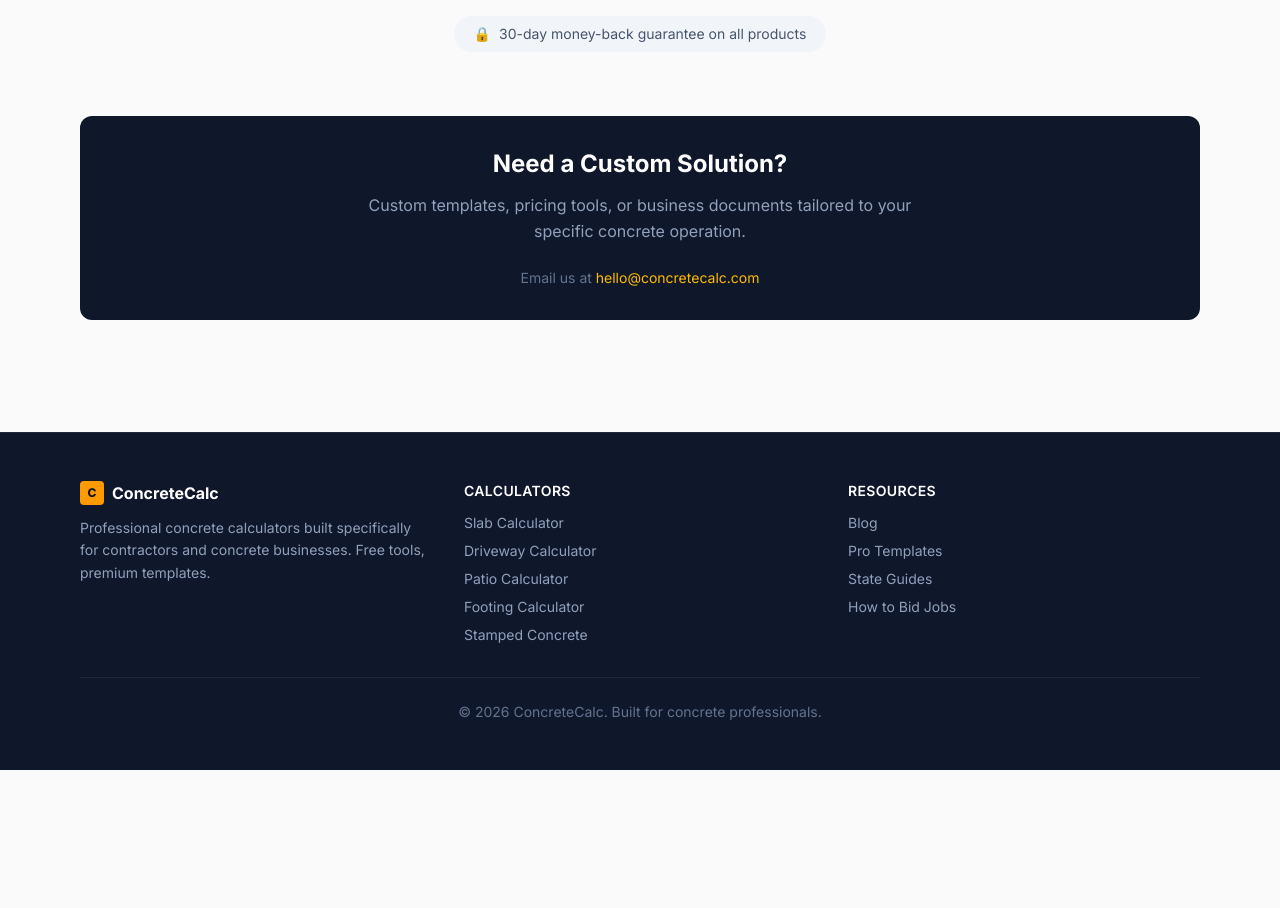
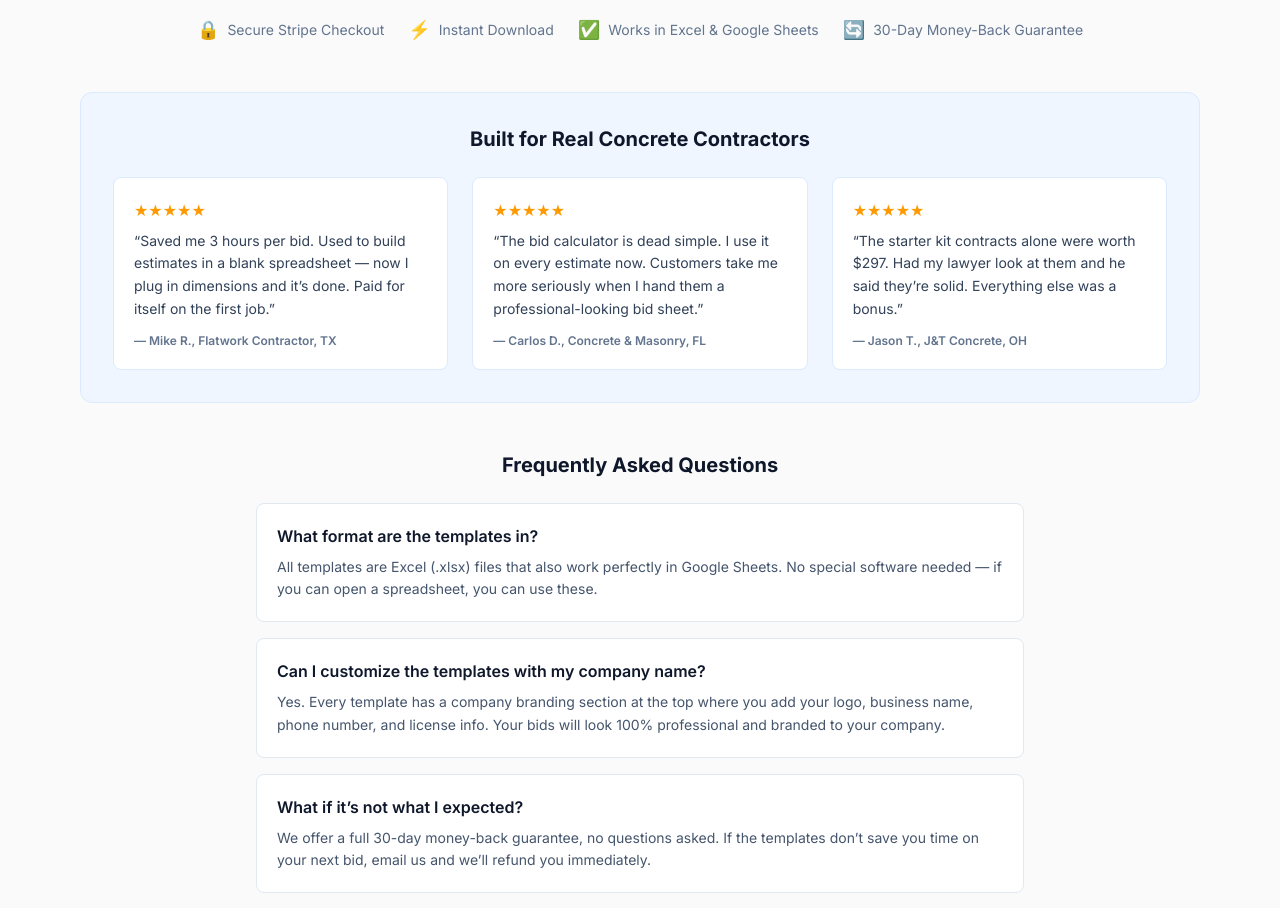
Before and after one commit to thecompanyco01/concretecalc, a Next.js app: page /templates in a window 1280 px wide. Shown: the part 1320-2228 px from the top of the page. Before the commit the page ends 2090 px from the top, so only its background shows below. Built offline with nearby package versions, Linux system fonts and the light colour scheme.

Commit message:
Add trust signals, testimonials, FAQ to templates page - conversion optimization

```diff
--- a/src/app/templates/page.tsx
+++ b/src/app/templates/page.tsx
@@ -165,12 +165,88 @@ export default function Templates() {
         </div>
       </div>
 
+      {/* Trust Badges */}
+      <div className="mt-12 flex flex-wrap justify-center gap-6 text-sm text-slate-500">
+        <div className="flex items-center gap-2">
+          <span className="text-green-600 text-lg">🔒</span>
+          <span>Secure Stripe Checkout</span>
+        </div>
+        <div className="flex items-center gap-2">
+          <span className="text-blue-600 text-lg">⚡</span>
+          <span>Instant Download</span>
+        </div>
+        <div className="flex items-center gap-2">
+          <span className="text-amber-600 text-lg">✅</span>
+          <span>Works in Excel &amp; Google Sheets</span>
+        </div>
+        <div className="flex items-center gap-2">
+          <span className="text-purple-600 text-lg">🔄</span>
+          <span>30-Day Money-Back Guarantee</span>
+        </div>
+      </div>
+
+      {/* Social Proof */}
+      <div className="mt-12 bg-blue-50 border border-blue-100 rounded-xl p-8">
+        <h2 className="text-xl font-bold text-slate-900 text-center mb-6">Built for Real Concrete Contractors</h2>
+        <div className="grid md:grid-cols-3 gap-6">
+          <div className="bg-white rounded-lg p-5 border border-blue-100">
+            <div className="text-amber-500 mb-2">★★★★★</div>
+            <p className="text-slate-700 text-sm leading-relaxed mb-3">
+              &ldquo;Saved me 3 hours per bid. Used to build estimates in a blank spreadsheet — now I plug in dimensions and it&rsquo;s done. Paid for itself on the first job.&rdquo;
+            </p>
+            <p className="text-slate-500 text-xs font-semibold">— Mike R., Flatwork Contractor, TX</p>
+          </div>
+          <div className="bg-white rounded-lg p-5 border border-blue-100">
+            <div className="text-amber-500 mb-2">★★★★★</div>
+            <p className="text-slate-700 text-sm leading-relaxed mb-3">
+              &ldquo;The bid calculator is dead simple. I use it on every estimate now. Customers take me more seriously when I hand them a professional-looking bid sheet.&rdquo;
+            </p>
+            <p className="text-slate-500 text-xs font-semibold">— Carlos D., Concrete &amp; Masonry, FL</p>
+          </div>
+          <div className="bg-white rounded-lg p-5 border border-blue-100">
+            <div className="text-amber-500 mb-2">★★★★★</div>
+            <p className="text-slate-700 text-sm leading-relaxed mb-3">
+              &ldquo;The starter kit contracts alone were worth $297. Had my lawyer look at them and he said they&rsquo;re solid. Everything else was a bonus.&rdquo;
+            </p>
+            <p className="text-slate-500 text-xs font-semibold">— Jason T., J&amp;T Concrete, OH</p>
+          </div>
+        </div>
+      </div>
+
+      {/* FAQ Section */}
+      <div className="mt-12">
+        <h2 className="text-xl font-bold text-slate-900 text-center mb-6">Frequently Asked Questions</h2>
+        <div className="max-w-3xl mx-auto space-y-4">
+          <div className="bg-white border border-slate-200 rounded-lg p-5">
+            <h3 className="font-semibold text-slate-900 mb-2">What format are the templates in?</h3>
+            <p className="text-slate-600 text-sm leading-relaxed">All templates are Excel (.xlsx) files that also work perfectly in Google Sheets. No special software needed — if you can open a spreadsheet, you can use these.</p>
+          </div>
+          <div className="bg-white border border-slate-200 rounded-lg p-5">
+            <h3 className="font-semibold text-slate-900 mb-2">Can I customize the templates with my company name?</h3>
+            <p className="text-slate-600 text-sm leading-relaxed">Yes. Every template has a company branding section at the top where you add your logo, business name, phone number, and license info. Your bids will look 100% professional and branded to your company.</p>
+          </div>
+          <div className="bg-white border border-slate-200 rounded-lg p-5">
+            <h3 className="font-semibold text-slate-900 mb-2">What if it&rsquo;s not what I expected?</h3>
+            <p className="text-slate-600 text-sm leading-relaxed">We offer a full 30-day money-back guarantee, no questions asked. If the templates don&rsquo;t save you time on your next bid, email us and we&rsquo;ll refund you immediately.</p>
+          </div>
+          <div className="bg-white border border-slate-200 rounded-lg p-5">
+            <h3 className="font-semibold text-slate-900 mb-2">How is this different from free templates online?</h3>
+            <p className="text-slate-600 text-sm leading-relaxed">Free templates are generic — built for &ldquo;any contractor.&rdquo; Ours are built specifically for concrete work with pre-loaded formulas for yardage, rebar spacing, labor rates by task (forming, pouring, finishing), and real margin calculations. They&rsquo;re the difference between a blank spreadsheet and a tool that does the math for you.</p>
+          </div>
+          <div className="bg-white border border-slate-200 rounded-lg p-5">
+            <h3 className="font-semibold text-slate-900 mb-2">Do I get updates?</h3>
+            <p className="text-slate-600 text-sm leading-relaxed">One-time purchases include the current version. Pro Members ($29/mo) get monthly updates with fresh regional pricing data, new templates, and benchmark reports.</p>
+          </div>
+        </div>
+      </div>
+
       {/* Guarantee */}
-      <div className="mt-12 text-center">
-        <div className="inline-flex items-center gap-2 bg-slate-100 rounded-full px-5 py-2 text-sm text-slate-600">
-          <span>🔒</span>
-          <span>30-day money-back guarantee on all products</span>
-        </div>
+      <div className="mt-12 bg-green-50 border border-green-200 rounded-xl p-8 text-center">
+        <div className="text-4xl mb-3">🛡️</div>
+        <h2 className="text-xl font-bold text-slate-900 mb-2">30-Day Money-Back Guarantee</h2>
+        <p className="text-slate-600 max-w-lg mx-auto leading-relaxed">
+          Try any template risk-free. If it doesn&rsquo;t save you time and help you win more bids, email us within 30 days for a full refund. No questions, no hassle.
+        </p>
       </div>
 
       {/* Bottom CTA */}
@@ -181,7 +257,7 @@ export default function Templates() {
           specific concrete operation.
         </p>
         <p className="text-slate-500 text-sm">
-          Email us at <span className="text-amber-400">hello@concretecalc.com</span>
+          Email us at <span className="text-amber-400">hello@estimateconcrete.com</span>
         </p>
       </div>
     </div>
```
